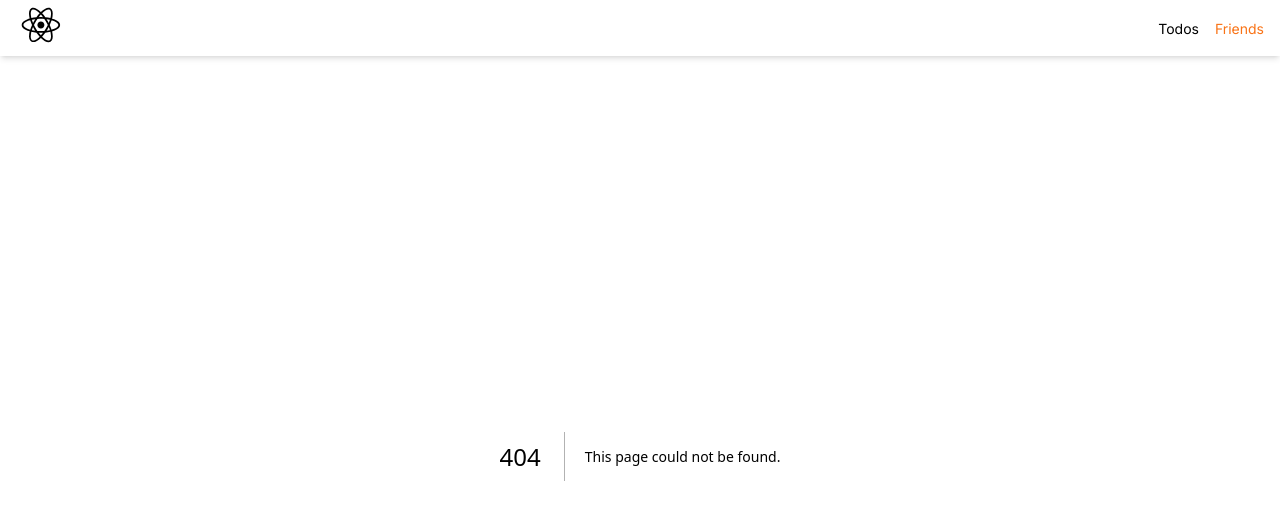
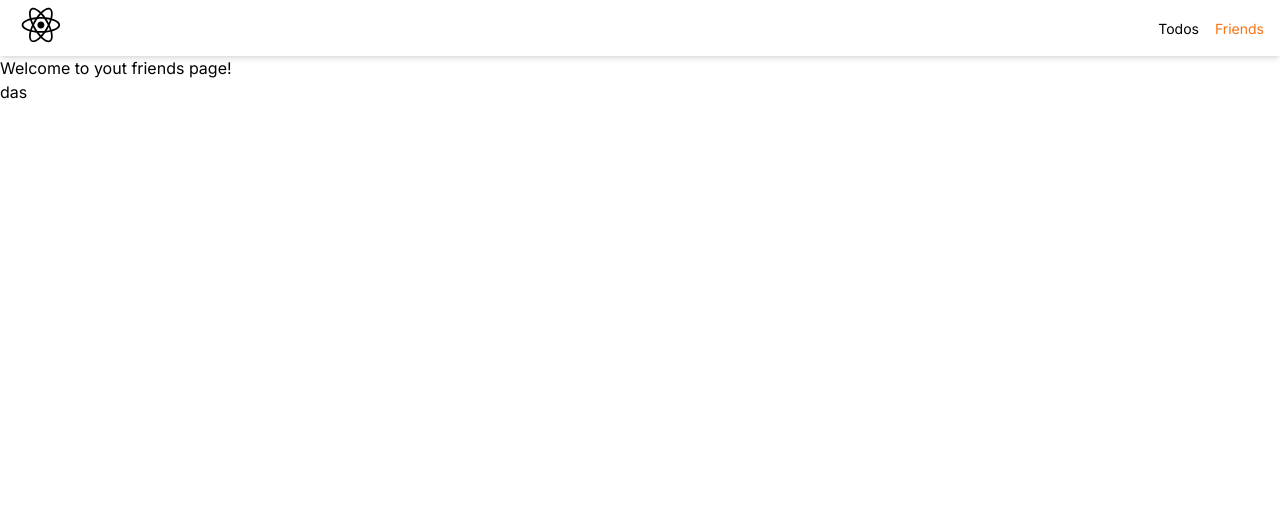
Before and after one commit to Iwakura-dev/fullstack-todo-app, a Next.js app in the folder frontend/: page /friends in a window 1280 px wide. Before the commit this address had no page. Shown: the top 520 px of the page. Built offline with nearby package versions, Linux system fonts and the light colour scheme.

Commit message:
feat: 🎸 add pages

```diff
--- /dev/null
+++ b/frontend/src/app/(pages)/friends/page.tsx
@@ -0,0 +1,11 @@
+import { Main } from "@/components/Main/Main";
+
+export default function Friends() {
+  return (
+    <div>
+      <Main title="Welcome to yout friends page!">
+        <h1>das</h1>
+      </Main>
+    </div>
+  );
+}
--- /dev/null
+++ b/frontend/src/app/(pages)/todos/page.tsx
@@ -0,0 +1,11 @@
+import { Main } from "@/components/Main/Main";
+
+export default function Todos() {
+  return (
+    <div>
+      <Main title="Welcome to your todos page!">
+        <h1>das</h1>
+      </Main>
+    </div>
+  );
+}
```
Also changed, not shown: 1 other file (tests, documents, lock files or other folders).
